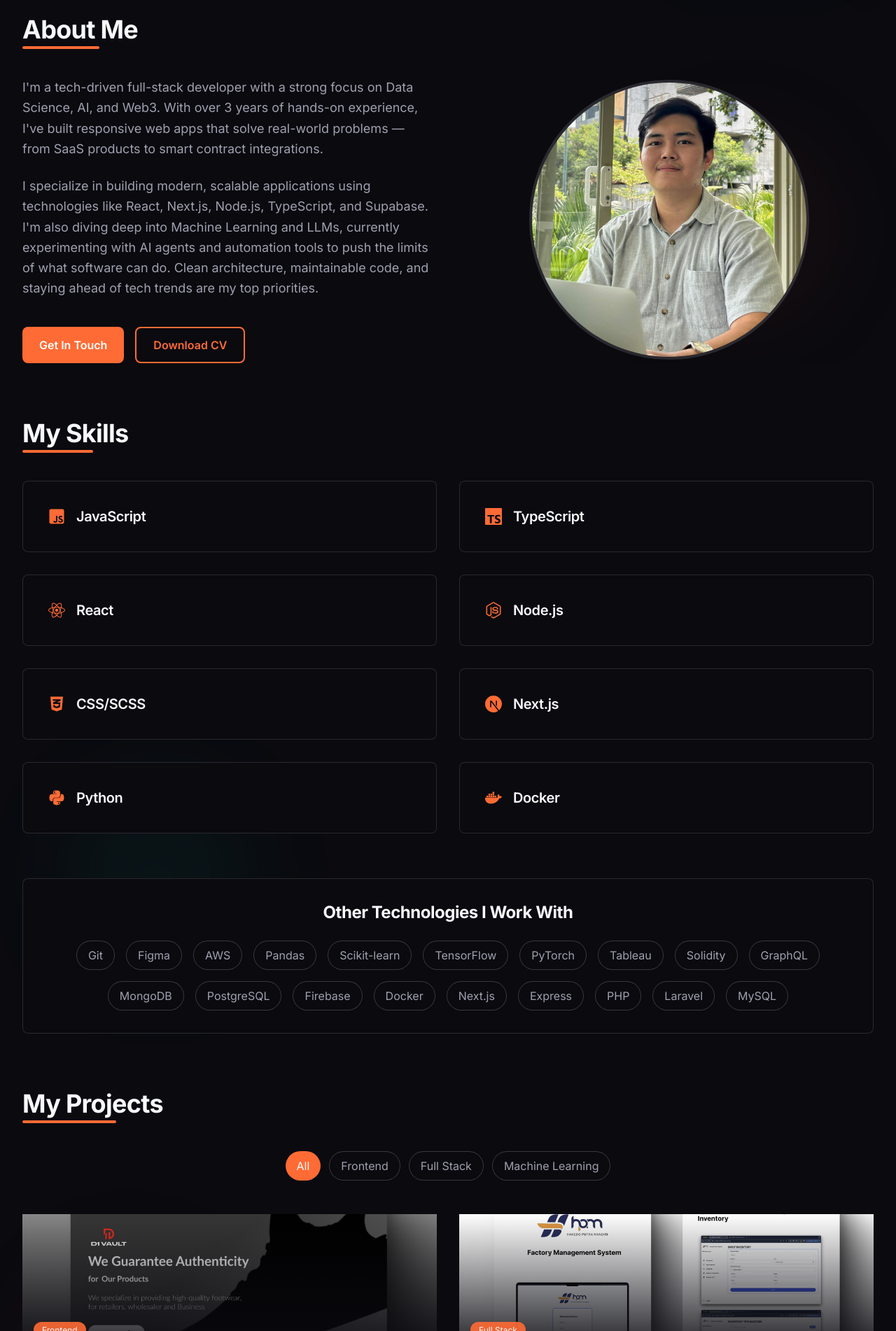
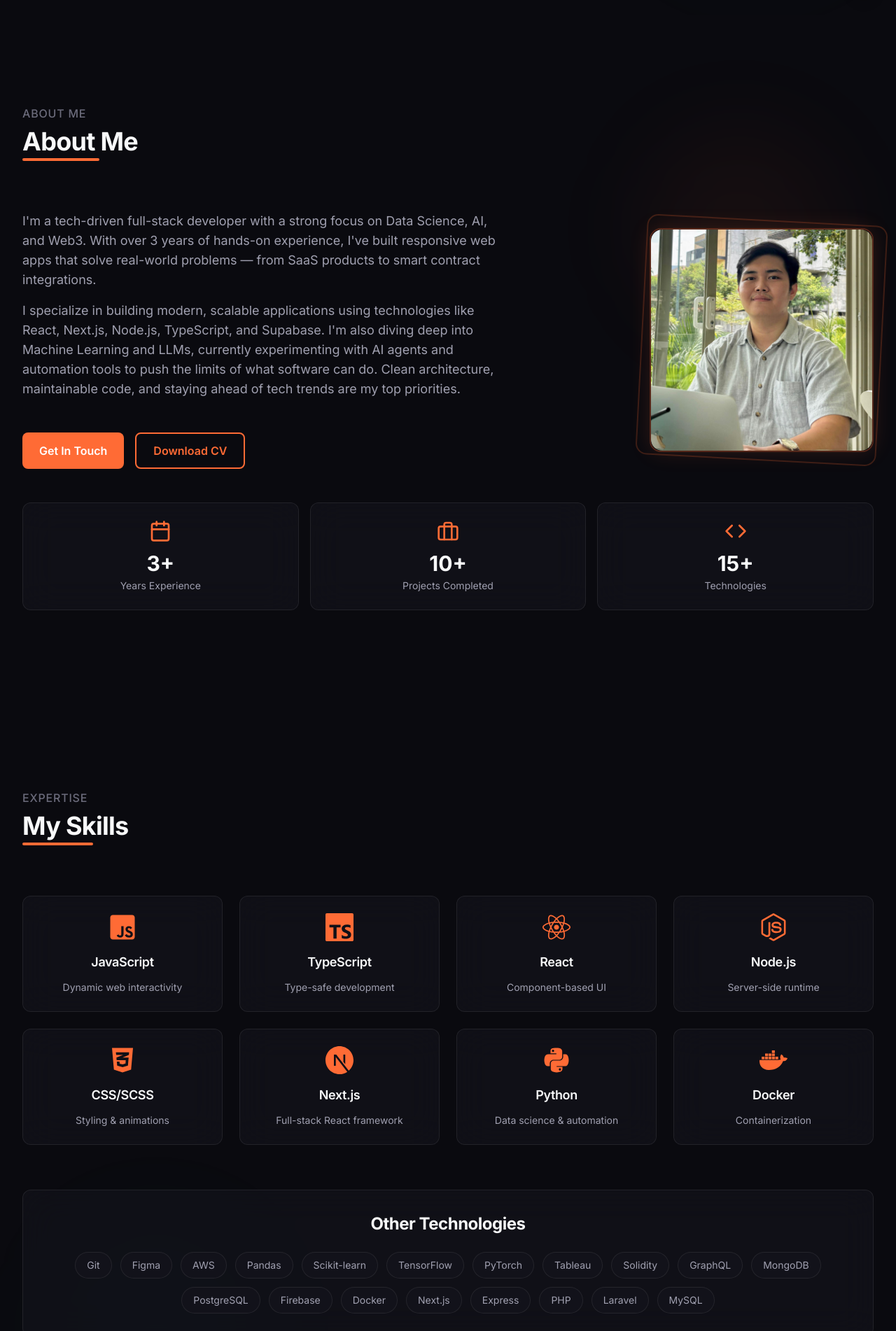
Before and after one commit to lauusz/portfolio, a React (Vite) app: page / in a window 1280 px wide. Shown: the part 778-2680 px from the top of the page at 70% size. Built offline with nearby package versions, Linux system fonts and the light colour scheme.

Commit message:
redesign: about and skills components

```diff
--- a/src/components/About.tsx
+++ b/src/components/About.tsx
@@ -1,32 +1,85 @@
 import React from 'react';
-import { Coffee, Code, BookOpen, Award } from 'lucide-react';
+import { motion } from 'framer-motion';
+import { Calendar, Briefcase, Code } from 'lucide-react';
+import GlassCard from '../components/GlassCard';
+import AnimatedSection from '../components/AnimatedSection';
+
+const containerVariants = {
+  hidden: { opacity: 0 },
+  visible: {
+    opacity: 1,
+    transition: { staggerChildren: 0.1 },
+  },
+};
+
+const textVariants = {
+  hidden: { opacity: 0, x: -30 },
+  visible: {
+    opacity: 1,
+    x: 0,
+    transition: { duration: 0.5, ease: [0.4, 0, 0.2, 1] },
+  },
+};
+
+const imageVariants = {
+  hidden: { opacity: 0, x: 30 },
+  visible: {
+    opacity: 1,
+    x: 0,
+    transition: { duration: 0.5, ease: [0.4, 0, 0.2, 1] },
+  },
+};
+
+const statVariants = {
+  hidden: { opacity: 0, y: 30 },
+  visible: {
+    opacity: 1,
+    y: 0,
+    transition: { duration: 0.5, ease: [0.4, 0, 0.2, 1] },
+  },
+};
+
+const stats = [
+  { icon: Calendar, value: '3+', label: 'Years Experience' },
+  { icon: Briefcase, value: '10+', label: 'Projects Completed' },
+  { icon: Code, value: '15+', label: 'Technologies' },
+];
 
 const About: React.FC = () => {
   return (
-    <section id="about" className="bg-background relative">
-      <div className="absolute inset-0 overflow-hidden">
-        <div className="absolute top-40 right-20 w-72 h-72 bg-accent/5 rounded-full filter blur-3xl"></div>
-      </div>
+    <section id="about" className="bg-background relative overflow-hidden section-padding">
+      <div className="absolute top-40 right-20 w-72 h-72 bg-accent/5 rounded-full filter blur-3xl" />
 
       <div className="section-container relative z-10">
+        <AnimatedSection>
+          <p className="section-subtitle">ABOUT ME</p>
           <h2 className="section-title">About Me</h2>
+        </AnimatedSection>
 
-        <div className="grid grid-cols-1 md:grid-cols-2 gap-12 items-center">
-          <div className="space-y-6">
-            <p className="text-primary text-lg leading-relaxed">
+        <motion.div
+          className="grid grid-cols-1 md:grid-cols-[3fr_2fr] gap-8 lg:gap-12 items-center mt-8"
+          variants={containerVariants}
+          initial="hidden"
+          whileInView="visible"
+          viewport={{ once: true, margin: '-100px' }}
+        >
+          {/* Left Column: Text */}
+          <motion.div className="space-y-6" variants={textVariants}>
+            <div className="space-y-4">
+              <p className="text-primary text-base sm:text-lg leading-relaxed">
                 I'm a tech-driven full-stack developer with a strong focus on Data Science, AI, and Web3.
                 With over 3 years of hands-on experience, I've built responsive web apps that solve real-world problems —
                 from SaaS products to smart contract integrations.
               </p>
 
-            <p className="text-primary text-lg leading-relaxed">
+              <p className="text-primary text-base sm:text-lg leading-relaxed">
                 I specialize in building modern, scalable applications using technologies like React, Next.js, Node.js, TypeScript, and Supabase.
                 I'm also diving deep into Machine Learning and LLMs, currently experimenting with AI agents and automation tools to push the limits of what software can do.
                 Clean architecture, maintainable code, and staying ahead of tech trends are my top priorities.
               </p>
+            </div>
 
-
-            <div className="flex gap-4 pt-4">
+            <div className="flex flex-wrap gap-4 pt-6">
               <a href="#contact" className="btn btn-primary">
                 Get In Touch
               </a>
@@ -34,19 +87,48 @@
                 Download CV
               </a>
             </div>
-          </div>
+          </motion.div>
 
-          <div className="flex flex-col items-center justify-center">
-            <div className="w-[400px] h-[400px] border-4 border-primary/20 rounded-full overflow-hidden">
+          {/* Right Column: Image */}
+          <motion.div className="flex justify-center md:justify-end" variants={imageVariants}>
+            <div className="relative">
+              {/* Decorative rotated frame */}
+              <div className="absolute -inset-3 border-2 border-accent/20 rounded-2xl rotate-3 pointer-events-none" />
+              <div
+                className="relative w-56 h-56 sm:w-64 sm:h-64 md:w-72 md:h-72 lg:w-80 lg:h-80
+                  border-2 border-accent/30 rounded-2xl overflow-hidden
+                  shadow-[0_0_30px_rgba(255,107,53,0.15)]
+                  hover:border-accent/60 hover:shadow-[0_0_40px_rgba(255,107,53,0.25)]
+                  transition-all duration-500"
+              >
                 <img
                   src="/profile.jpeg"
                   alt="Nikolaus Satria"
-                className="w-full h-full object-cover"
+                  className="w-full h-full object-cover rounded-2xl"
                 />
               </div>
             </div>
+          </motion.div>
+        </motion.div>
 
-        </div>
+        {/* Stats Row */}
+        <motion.div
+          className="grid grid-cols-3 gap-4 mt-12"
+          variants={containerVariants}
+          initial="hidden"
+          whileInView="visible"
+          viewport={{ once: true, margin: '-100px' }}
+        >
+          {stats.map((stat) => (
+            <motion.div key={stat.label} variants={statVariants}>
+              <GlassCard className="p-4 sm:p-6 text-center">
+                <stat.icon className="w-6 h-6 sm:w-8 sm:h-8 text-accent mx-auto mb-2 sm:mb-3" />
+                <div className="text-xl sm:text-2xl md:text-3xl font-bold text-text">{stat.value}</div>
+                <div className="text-xs sm:text-sm text-primary mt-1">{stat.label}</div>
+              </GlassCard>
+            </motion.div>
+          ))}
+        </motion.div>
       </div>
     </section>
   );
--- a/src/components/Skills.tsx
+++ b/src/components/Skills.tsx
@@ -1,57 +1,123 @@
 import React from 'react';
+import { motion } from 'framer-motion';
 import { skills } from '../constants/data';
 import { iconMap } from '../constants/iconMap';
+import GlassCard from '../components/GlassCard';
+import AnimatedSection from '../components/AnimatedSection';
+
+const skillDescriptions: Record<string, string> = {
+  JavaScript: 'Dynamic web interactivity',
+  TypeScript: 'Type-safe development',
+  React: 'Component-based UI',
+  'Node.js': 'Server-side runtime',
+  'CSS/SCSS': 'Styling & animations',
+  'Next.js': 'Full-stack React framework',
+  Python: 'Data science & automation',
+  Docker: 'Containerization',
+};
+
+const otherTech = [
+  'Git', 'Figma', 'AWS', 'Pandas', 'Scikit-learn', 'TensorFlow', 'PyTorch', 'Tableau', 'Solidity', 'GraphQL', 'MongoDB', 'PostgreSQL',
+  'Firebase', 'Docker', 'Next.js', 'Express', 'PHP', 'Laravel', 'MySQL',
+];
+
+const containerVariants = {
+  hidden: { opacity: 0 },
+  visible: {
+    opacity: 1,
+    transition: { staggerChildren: 0.1 },
+  },
+};
+
+const itemVariants = {
+  hidden: { opacity: 0, y: 30 },
+  visible: {
+    opacity: 1,
+    y: 0,
+    transition: { duration: 0.5, ease: [0.4, 0, 0.2, 1] },
+  },
+};
+
+const tagContainerVariants = {
+  hidden: { opacity: 0 },
+  visible: {
+    opacity: 1,
+    transition: { staggerChildren: 0.05 },
+  },
+};
+
+const tagVariants = {
+  hidden: { opacity: 0, scale: 0.9 },
+  visible: {
+    opacity: 1,
+    scale: 1,
+    transition: { duration: 0.3, ease: [0.4, 0, 0.2, 1] },
+  },
+};
 
 const Skills: React.FC = () => {
   const getIcon = (iconName: string) => {
     const Icon = iconMap[iconName as keyof typeof iconMap];
-    return Icon ? <Icon className="text-accent w-6 h-6" /> : null;
+    return Icon ? <Icon className="w-10 h-10 text-accent" /> : null;
   };
 
-
   return (
-    <section id="skills" className="bg-background relative py-20">
-      <div className="absolute inset-0 overflow-hidden">
-        <div className="absolute bottom-40 left-20 w-72 h-72 bg-cta/5 rounded-full filter blur-3xl"></div>
-      </div>
+    <section id="skills" className="bg-background relative overflow-hidden section-padding">
+      <div className="absolute bottom-0 left-20 w-72 h-72 bg-cta/5 rounded-full filter blur-3xl" />
 
       <div className="section-container relative z-10">
-        <h2 className="section-title">My Skills</h2>
+        <AnimatedSection>
+          <p className="section-subtitle">EXPERTISE</p>
+          <h2 className="section-title">My Skills</h2>
+        </AnimatedSection>
 
-        <div className="grid grid-cols-1 md:grid-cols-2 gap-8">
+        <motion.div
+          className="grid grid-cols-1 sm:grid-cols-2 lg:grid-cols-4 gap-6 mt-8"
+          variants={containerVariants}
+          initial="hidden"
+          whileInView="visible"
+          viewport={{ once: true, margin: '-100px' }}
+        >
           {skills.map((skill) => (
-            <div
-              key={skill.name}
-              className="bg-background border border-primary/20 rounded-lg p-6 hover:border-accent/40 transition-all duration-300 hover:shadow-[0_0_15px_rgba(255,137,6,0.1)]"
+            <motion.div key={skill.name} variants={itemVariants}>
+              <GlassCard className="p-6 h-full flex flex-col items-center text-center gap-3">
+                <div className="mb-1">{getIcon(skill.icon)}</div>
+                <h3 className="text-lg font-semibold text-text">{skill.name}</h3>
+                <p className="text-sm text-primary">{skillDescriptions[skill.name]}</p>
+              </GlassCard>
+            </motion.div>
+          ))}
+        </motion.div>
+
+        {/* Other Technologies */}
+        <motion.div
+          className="mt-12 sm:mt-16"
+          variants={containerVariants}
+          initial="hidden"
+          whileInView="visible"
+          viewport={{ once: true, margin: '-100px' }}
+        >
+          <GlassCard className="p-6 sm:p-8" hover={false}>
+            <h3 className="text-xl sm:text-2xl font-bold mb-6 text-center text-text">Other Technologies</h3>
+            <motion.div
+              className="flex flex-wrap justify-center gap-3"
+              variants={tagContainerVariants}
+              initial="hidden"
+              whileInView="visible"
+              viewport={{ once: true, margin: '-100px' }}
             >
-              <div className="flex items-center m-3">
-                <div className="mr-4">
-                  {getIcon(skill.icon)}
-                </div>
-                <h3 className="text-xl font-semibold">{skill.name}</h3>
-              </div>
-
-
-            </div>
-          ))}
-        </div>
-
-        <div className="mt-16 p-8 bg-background border border-primary/20 rounded-lg">
-          <h3 className="text-2xl font-bold mb-6 text-center">Other Technologies I Work With</h3>
-          <div className="flex flex-wrap justify-center gap-4">
-            {[
-              'Git', 'Figma', 'AWS', 'Pandas', 'Scikit-learn', 'TensorFlow', 'PyTorch', 'Tableau', 'Solidity', 'GraphQL', 'MongoDB', 'PostgreSQL',
-              'Firebase', 'Docker', 'Next.js', 'Express', 'PHP', 'Laravel', 'MySQL'
-            ].map((tech) => (
-              <span
-                key={tech}
-                className="px-4 py-2 bg-background border border-primary/30 rounded-full text-primary hover:border-accent hover:text-accent transition-colors duration-300"
-              >
-                {tech}
-              </span>
-            ))}
-          </div>
-        </div>
+              {otherTech.map((tech) => (
+                <motion.span
+                  key={tech}
+                  variants={tagVariants}
+                  className="px-4 py-2 bg-surface border border-white/[0.08] rounded-full text-sm text-primary hover:border-accent/40 hover:text-accent transition-all duration-300 cursor-default"
+                >
+                  {tech}
+                </motion.span>
+              ))}
+            </motion.div>
+          </GlassCard>
+        </motion.div>
       </div>
     </section>
   );
```
Lines whose indentation alone changed are shown as unchanged.
